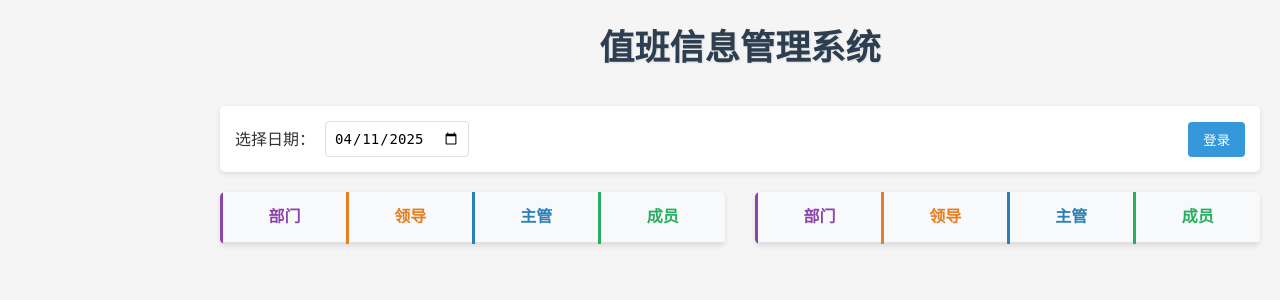
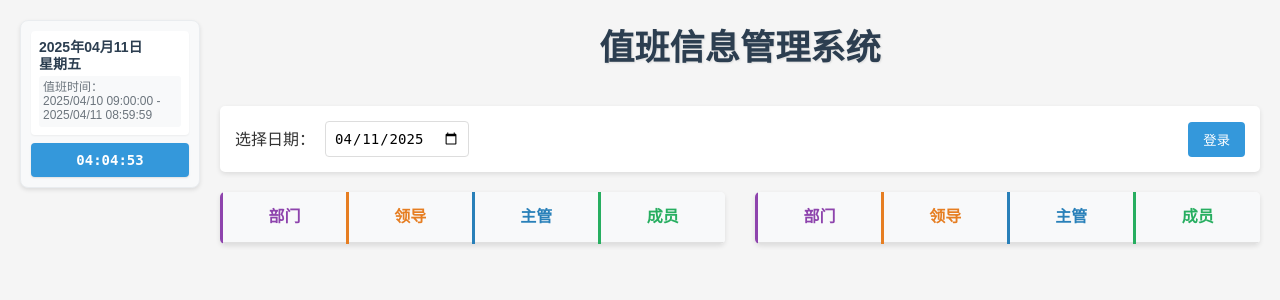
Before and after one commit to jeja2023/zbgl, a FastAPI app: page / in a window 1280 px wide. Shown: the top 300 px of the page. Run offline with FastAPI, Linux system fonts and the light colour scheme; data that the repository does not hold is empty.

Commit message:
修复日期时间控件显示问题

```diff
--- a/frontend/static/js/script.js
+++ b/frontend/static/js/script.js
@@ -103,19 +103,26 @@ document.addEventListener('DOMContentLoaded', () => {
     loadDutyInfo(today);
     loadDepartments();
 
-    // 检查是否已登录
+    // 初始化日期时间显示
+    updateDateTime();
+    setInterval(updateDateTime, 1000);
+
+    // 显示日期时间控件
+    updateDateTimeControls();
+
+    // 检查登录状态
     const token = localStorage.getItem('token');
     if (token) {
         try {
             const payload = JSON.parse(atob(token.split('.')[1]));
             currentUser = {
-                username: payload.sub,
+                username: payload.username,
                 is_admin: payload.is_admin,
                 department: payload.department
             };
             updateUI();
         } catch (error) {
-            console.error('Token解析错误:', error);
+            console.error('解析token失败:', error);
             localStorage.removeItem('token');
         }
     }
@@ -1318,6 +1325,14 @@ async function downloadTemplate() {
     }
 }
 
+// 更新日期时间控件显示
+function updateDateTimeControls() {
+    const dateTimeControls = document.getElementById('dateTimeControls');
+    if (dateTimeControls) {
+        dateTimeControls.style.display = 'block';
+    }
+}
+
 function updateDateTime() {
     const now = new Date();
     const currentHour = now.getHours();
--- a/frontend/templates/index.html
+++ b/frontend/templates/index.html
@@ -8,6 +8,13 @@
 </head>
 <body>
     <div class="container">
+        <div class="date-time-container">
+            <div class="date-display">
+                <span id="currentDate"></span>
+                <div class="time-info"></div>
+            </div>
+            <div id="currentTime" class="current-time"></div>
+        </div>
         <h1>值班信息管理系统</h1>
 
         <div class="controls">
```
